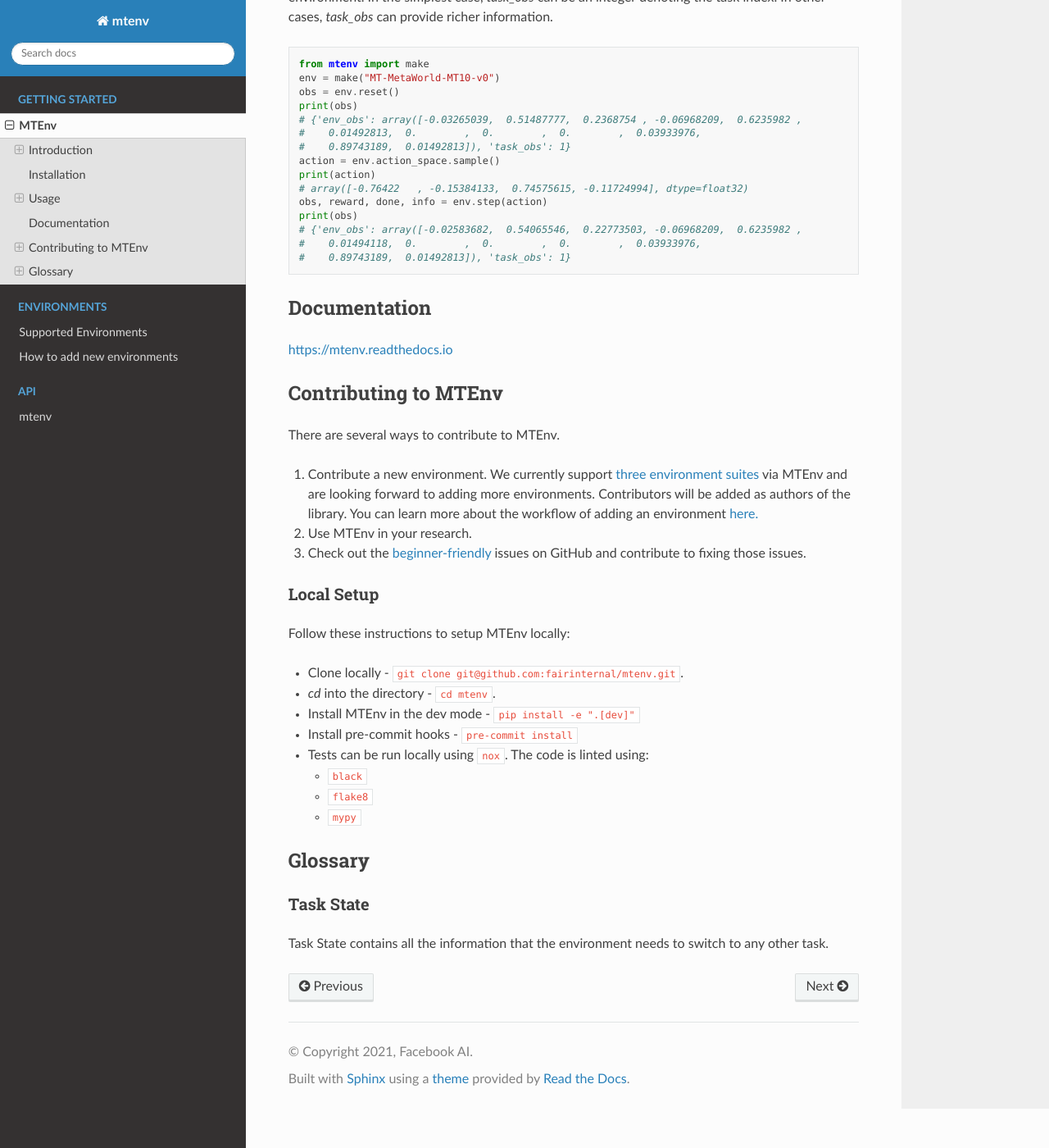
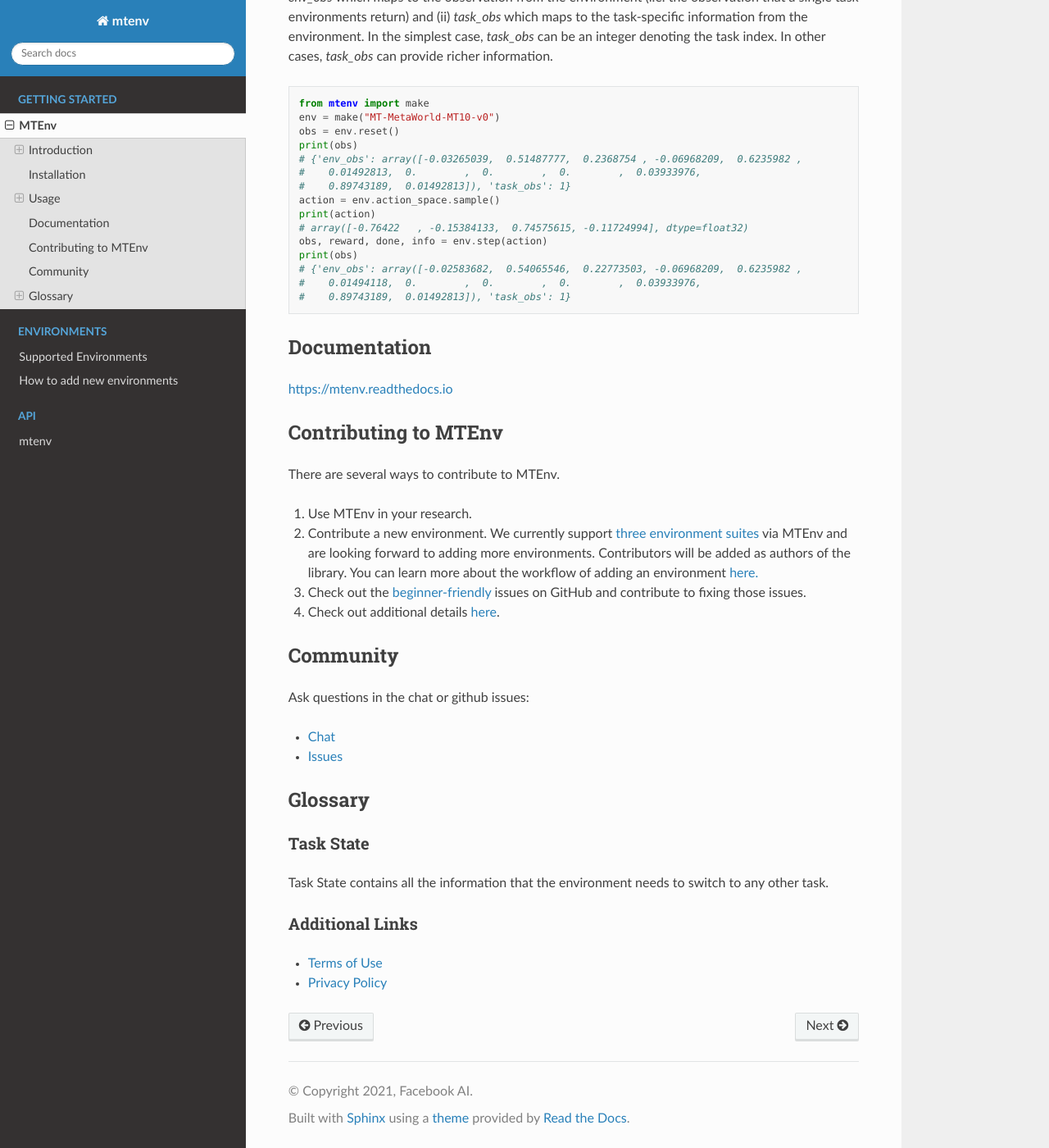
Before and after one commit to facebookresearch/mtenv, a Sphinx documentation site: the page built from docs_src/source/pages/readme.rst, in a window 1280 px wide and 1400 px high, scrolled down 1777 px. Shown: the whole window at 82% size. Built offline with Sphinx 7.4.7 and the Read the Docs theme 2.0.0, drawn with Linux system fonts in a browser that asks for light colours; some of the changed text lies outside the part shown.

Commit message:
Update README

```diff
--- a/docs_src/source/pages/readme.rst
+++ b/docs_src/source/pages/readme.rst
@@ -11,22 +11,24 @@
 
 * A core API/interface that extends the `gym interface <https://gym.openai.com/>`_ and adds first-class support for multi-task RL.
 
-* A `collection of environments <http://localhost:8000/pages/envs.html>`_ that implement the API.
+* A `collection of environments <https://facebookresearch.github.io/mtenv/pages/envs.html>`_ that implement the API.
 
 Together, these two components should provide a standard interface for multi-task RL environments and make it easier to reuse components and tools across environments.
 
-You can read more about the difference between ``MTEnv`` and single-task environments `here. <http://localhost:8000/pages/readme.html#multitask-observation>`_
+You can read more about the difference between ``MTEnv`` and single-task environments `here. <https://facebookresearch.github.io/mtenv/pages/readme.html#multitask-observation>`_
 
 List of publications & submissions using MTEnv (please create a pull request to add the missing entries):
 ^^^^^^^^^^^^^^^^^^^^^^^^^^^^^^^^^^^^^^^^^^^^^^^^^^^^^^^^^^^^^^^^^^^^^^^^^^^^^^^^^^^^^^^^^^^^^^^^^^^^^^^^^
 
+
+* `Learning Adaptive Exploration Strategies in Dynamic Environments Through Informed Policy Regularization <https://arxiv.org/abs/2005.02934>`_
 
 * `Learning Robust State Abstractions for Hidden-Parameter Block MDPs <https://arxiv.org/abs/2007.07206>`_
 
 License
 ^^^^^^^
 
-MTEnv is licensed under `MIT License <LICENSE>`_.
+MTEnv uses `CC-BY-NC 4.0 <LICENSE>`_.
 
 Citing MTEnv
 ^^^^^^^^^^^^
@@ -54,10 +56,10 @@
 
 All the environments can be installed at once using ``pip install "mtenv[all]"``. However, note that some environments may have incompatible dependencies.
 
-MTEnv can also be installed from the source by first cloning the repo (\ ``git clone git@github.com:fairinternal/mtenv.git``\ ), *cding* into the directory ``cd mtenv``\ , and then using the pip commands as described above. For example, ``pip install mtenv`` to install the core API, and ``pip install "mtenv[env_name]"`` to install a particular environment.
+MTEnv can also be installed from the source by first cloning the repo (\ ``git clone git@github.com:facebookresearch/mtenv.git``\ ), *cding* into the directory ``cd mtenv``\ , and then using the pip commands as described above. For example, ``pip install mtenv`` to install the core API, and ``pip install "mtenv[env_name]"`` to install a particular environment.
 
 Usage
-------------
+-----
 
 MTEnv provides an interface very similar to the standard gym environments.
 One key difference between multitask environments (that implement the MTEnv
@@ -78,23 +80,21 @@
 
 .. code-block:: python
 
-    from mtenv import make
-    env = make("MT-MetaWorld-MT10-v0")
-    obs = env.reset()
-    print(obs)
-    # {'env_obs': array([-0.03265039,  0.51487777,  0.2368754 , -0.06968209,  0.6235982 ,
-    #    0.01492813,  0.        ,  0.        ,  0.        ,  0.03933976,
-    #    0.89743189,  0.01492813]), 'task_obs': 1}
-    action = env.action_space.sample()
-    print(action)
-    # array([-0.76422   , -0.15384133,  0.74575615, -0.11724994], dtype=float32)
-    obs, reward, done, info = env.step(action)
-    print(obs)
-    # {'env_obs': array([-0.02583682,  0.54065546,  0.22773503, -0.06968209,  0.6235982 ,
-    #    0.01494118,  0.        ,  0.        ,  0.        ,  0.03933976,
-    #    0.89743189,  0.01492813]), 'task_obs': 1}
-
-
+   from mtenv import make
+   env = make("MT-MetaWorld-MT10-v0")
+   obs = env.reset()
+   print(obs)
+   # {'env_obs': array([-0.03265039,  0.51487777,  0.2368754 , -0.06968209,  0.6235982 ,
+   #    0.01492813,  0.        ,  0.        ,  0.        ,  0.03933976,
+   #    0.89743189,  0.01492813]), 'task_obs': 1}
+   action = env.action_space.sample()
+   print(action)
+   # array([-0.76422   , -0.15384133,  0.74575615, -0.11724994], dtype=float32)
+   obs, reward, done, info = env.step(action)
+   print(obs)
+   # {'env_obs': array([-0.02583682,  0.54065546,  0.22773503, -0.06968209,  0.6235982 ,
+   #    0.01494118,  0.        ,  0.        ,  0.        ,  0.03933976,
+   #    0.89743189,  0.01492813]), 'task_obs': 1}
 
 Documentation
 -------------
@@ -107,30 +107,22 @@
 There are several ways to contribute to MTEnv.
 
 
-#.
-   Contribute a new environment. We currently support `three environment suites <http://localhost:8000/pages/envs.html>`_ via MTEnv and are looking forward to adding more environments. Contributors will be added as authors of the library. You can learn more about the workflow of adding an environment `here. <https://github.com>`_
+#. Use MTEnv in your research.
 
-#.
-   Use MTEnv in your research.
+#. Contribute a new environment. We currently support `three environment suites <http://localhost:8000/pages/envs.html>`_ via MTEnv and are looking forward to adding more environments. Contributors will be added as authors of the library. You can learn more about the workflow of adding an environment `here. <http://localhost:8000/pages/contribute_envs.html>`_
 
-#.
-   Check out the `beginner-friendly <https://github.com>`_ issues on GitHub and contribute to fixing those issues.
+#. Check out the `beginner-friendly <https://github.com>`_ issues on GitHub and contribute to fixing those issues.
 
-Local Setup
-^^^^^^^^^^^
+#. Check out additional details `here <https://github.com/facebookresearch/mtenv/blob/main/.github/CONTRIBUTING.md>`_.
 
-Follow these instructions to setup MTEnv locally:
+Community
+---------
+
+Ask questions in the chat or github issues:
 
 
-* Clone locally - ``git clone git@github.com:fairinternal/mtenv.git``.
-* *cd* into the directory - ``cd mtenv``.
-* Install MTEnv in the dev mode - ``pip install -e ".[dev]"``
-* Install pre-commit hooks - ``pre-commit install``
-* Tests can be run locally using ``nox``. The code is linted using:
-
-  * ``black``
-  * ``flake8``
-  * ``mypy``
+* `Chat <https://mtenv.zulipchat.com>`_
+* `Issues <https://https://github.com/facebookresearch/mtenv/issues>`_
 
 Glossary
 --------
@@ -142,3 +134,10 @@
 
 Task State contains all the information that the environment needs to
 switch to any other task.
+
+Additional Links
+^^^^^^^^^^^^^^^^
+
+
+* `Terms of Use <https://opensource.facebook.com/legal/terms>`_
+* `Privacy Policy <https://opensource.facebook.com/legal/privacy>`_
```
Also changed, not shown: other parts of docs_src/source/pages/readme.rst (+1 -1 lines), README.md (+1 -1 lines).
